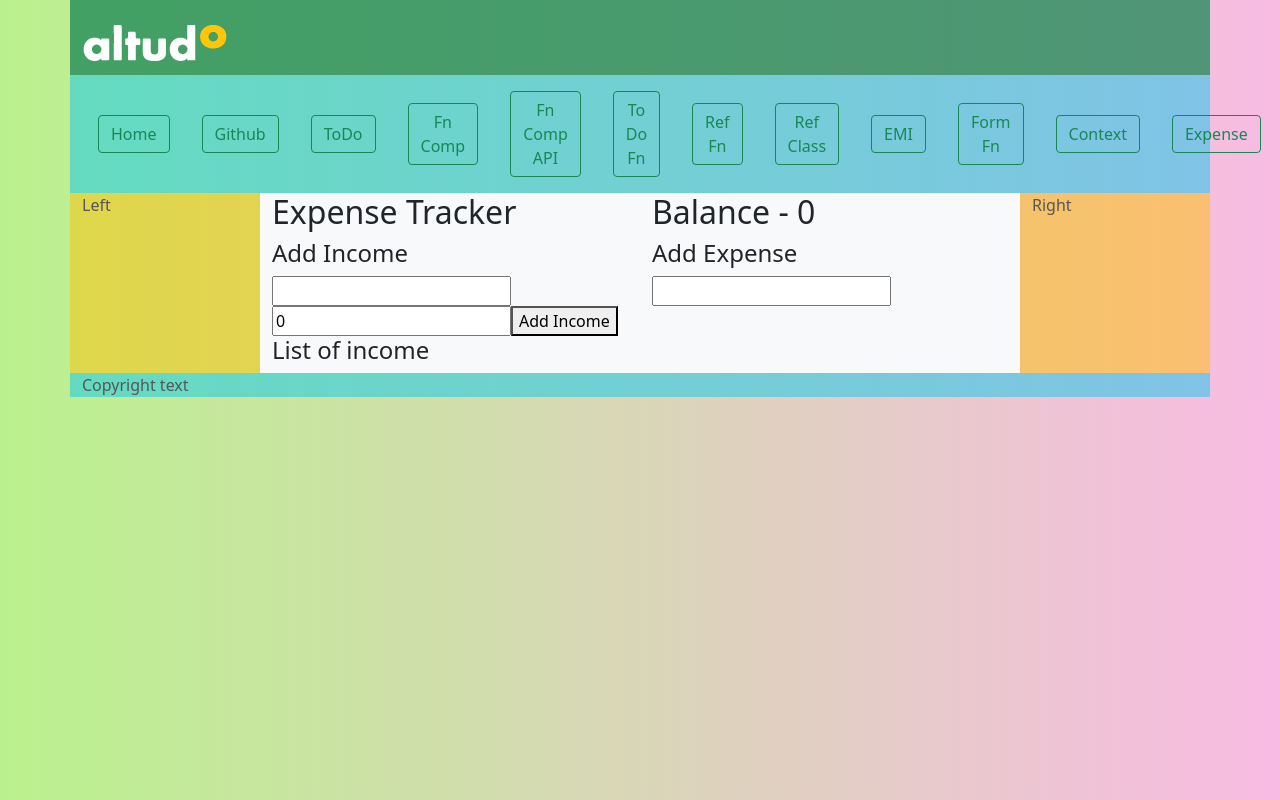
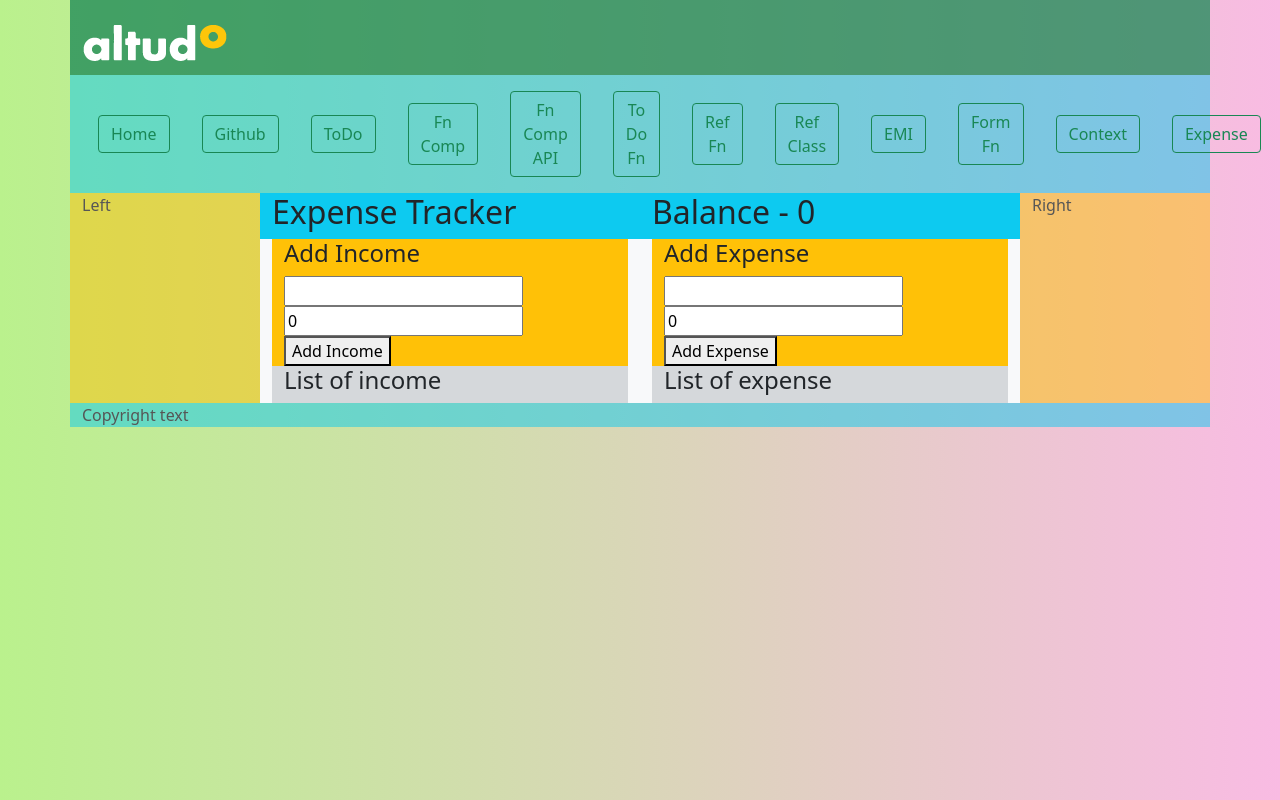
Before and after one commit to deepak104080/cetpa_react, a React (Create React App) app: page /expensetracker in a window 1280 px wide. Built offline with nearby package versions, Linux system fonts and the light colour scheme.

Commit message:
7th May 2022 - Session

```diff
--- a/src/DataApp.js
+++ b/src/DataApp.js
@@ -38,3 +38,7 @@ const DataApp = (props) => {
 export default DataApp;
 
 export {DataAppContext};
+
+
+// Provide and Concumer can be used in functional Component, but useContext can not be used in Class Component.
+// React Context - https://www.carlrippon.com/static/0d1f722d0fe4c2bc4c3d71595dbe67dd/ca682/prop-drilling-v-context.png
--- a/src/GitHub.js
+++ b/src/GitHub.js
@@ -22,16 +22,17 @@ const GitHub = () => {
 
     return(
         <>
-            <div>
+            <div className='row bg-info'>
+                <div className='col-12'>
 
-                    <button onClick={login_temp.login}>
+                    <button className="btn btn-primary btn-sm" onClick={login_temp.login}>
                         {
                             login_temp.appstate.loginstatus ? <span>Logout</span> : <span>Login</span>
                         }
                     </button>
                     Welcome - {login_temp.appstate.loginstatus && login_temp.appstate.username}
                     {/* login_temp.loginstatus ? <button onClick={login_temp.login}></button> : <button onClick={login_temp.login}>Login</button> */}
-
+                    </div>
             </div>
             <div>
                 Github issues List
--- a/src/ToDo.js
+++ b/src/ToDo.js
@@ -40,13 +40,15 @@ class ToDo extends React.Component {
     render() {
         return(
             <>
+                <div className='row bg-info'>
+                    <div className='col-12'>
                         <DataAppContext.Consumer>
                             {
                                 (login_temp) => {
                                     console.log(login_temp);
                                     return (
                                         <>
-                                <button onClick={login_temp.login}>
+                                        <button className="btn btn-primary btn-sm" onClick={login_temp.login}>
                                             {login_temp.appstate.loginstatus ? <span>Logout</span> : <span>Login</span>}
                                         </button>
                                         Welcome - {login_temp.appstate.loginstatus && login_temp.appstate.username}
@@ -56,6 +58,8 @@ class ToDo extends React.Component {
 
                             }
                         </DataAppContext.Consumer>
+                    </div>
+                </div>
 
                 <div>To Do App</div>
 
--- a/src/ToDoFn.js
+++ b/src/ToDoFn.js
@@ -44,16 +44,17 @@ const ToDoFn = () => {
     })
     return(
         <>
-            <div>
+            <div className='row bg-info'>
+                <div className='col-12'>
 
-                    <button onClick={login_temp.login}>
+                    <button className="btn btn-primary btn-sm" onClick={login_temp.login}>
                         {
                             login_temp.appstate.loginstatus ? <span>Logout</span> : <span>Login</span>
                         }
                     </button>
                     Welcome - {login_temp.appstate.loginstatus && login_temp.appstate.username}
                     {/* login_temp.loginstatus ? <button onClick={login_temp.login}></button> : <button onClick={login_temp.login}>Login</button> */}
-
+                    </div>
             </div>
 
             <h2>To Do App</h2>
--- a/src/expense/Expense.js
+++ b/src/expense/Expense.js
@@ -1,19 +1,48 @@
-import React, {useContext} from 'react';
+import React, {useContext, useState, useEffect} from 'react';
 import {Row, Col} from 'react-bootstrap';
 import { DataAppContext } from '../DataApp';
 
 const Expense = () => {
     const localAppData = useContext(DataAppContext);
+    const [expenseList, setExpenseList] = useState([]);
+    const [nameexpense, setNameexpense] = useState('');
+    const [amountexpense, setAmountexpense] = useState(0);
+    const updateName = (e) => {
+        setNameexpense(e.target.value)
+    }
+    const updateAmount = (e) => {
+        setAmountexpense(e.target.value)
+    }
+    const subIncome = () => {
+        setExpenseList([...expenseList, {id: 'expense', name: nameexpense, amount: amountexpense}]);
+        localAppData.subBalance(amountexpense);
+        setNameexpense('');
+        setAmountexpense(0);
+    }
+    useEffect(() => {
+        console.log(expenseList);
+    })
     return(
         <>
         <Row>
-            <Col sm={12}>
+            <Col sm={12}  className="bg-warning">
                 <h4>Add Expense</h4>
             </Col>
         </Row>
         <Row>
-            <Col sm={12}>
-                <input type="number" onChange={localAppData.subBalance}/>
+            <Col sm={12}  className="bg-warning">
+                {/* <input type="number" onChange={localAppData.subBalance}/> */}
+                <input type="text" value={nameexpense} onChange={updateName}/>
+                <input type="number" value={amountexpense} onChange={updateAmount}/>
+                <button onClick={subIncome}>Add Expense</button>
+            </Col>
+        </Row>
+        <Row>
+            <Col sm={12} className="bg-secondary bg-opacity-25">
+                <h4>List of expense</h4>
+                {expenseList && expenseList.map((item) => (
+                    <div>{item.name } - {item.amount}</div>
+                ))}
             </Col>
         </Row>
         </>
--- a/src/expense/ExpenseTracker.js
+++ b/src/expense/ExpenseTracker.js
@@ -9,7 +9,7 @@ const ExpenseTracker = () => {
     const localAppData = useContext(DataAppContext);
     return(
         <>
-        <Row>
+        <Row className='bg-info'>
             <Col sm={6}>
                 <h2>Expense Tracker</h2>
             </Col>
@@ -18,10 +18,10 @@ const ExpenseTracker = () => {
             </Col>
         </Row>
         <Row>
-            <Col sm={6}>
+            <Col sm={6} className='px-4'>
                 <Income />
             </Col>
-            <Col sm={6}>
+            <Col sm={6} className='px-4'>
                 <Expense />
             </Col>
         </Row>
--- a/src/expense/Income.js
+++ b/src/expense/Income.js
@@ -15,7 +15,7 @@ const Income = () => {
         setAmountincome(e.target.value)
     }
     const addIncome = () => {
-        setIncomeList([...incomeList, {id: 'wqwqwqw', name: nameincome, amount: amountincome}]);
+        setIncomeList([...incomeList, {id: 'income', name: nameincome, amount: amountincome}]);
         localAppData.addBalance(amountincome);
         setNameincome('');
         setAmountincome(0);
@@ -26,19 +26,19 @@ const Income = () => {
     return(
         <>
         <Row>
-            <Col sm={12}>
+            <Col sm={12} className="bg-warning">
                 <h4>Add Income</h4>
             </Col>
         </Row>
         <Row>
-            <Col sm={12}>
+            <Col sm={12} className="bg-warning">
                 <input type="text" value={nameincome} onChange={updateName}/>
                 <input type="number" value={amountincome} onChange={updateAmount}/>
                 <button onClick={addIncome}>Add Income</button>
             </Col>
         </Row>
         <Row>
-            <Col sm={12}>
+            <Col sm={12} className="bg-secondary bg-opacity-25">
                 <h4>List of income</h4>
                 {incomeList && incomeList.map((item) => (
                     <div>{item.name } - {item.amount}</div>
```
Lines whose indentation alone changed are shown as unchanged.
